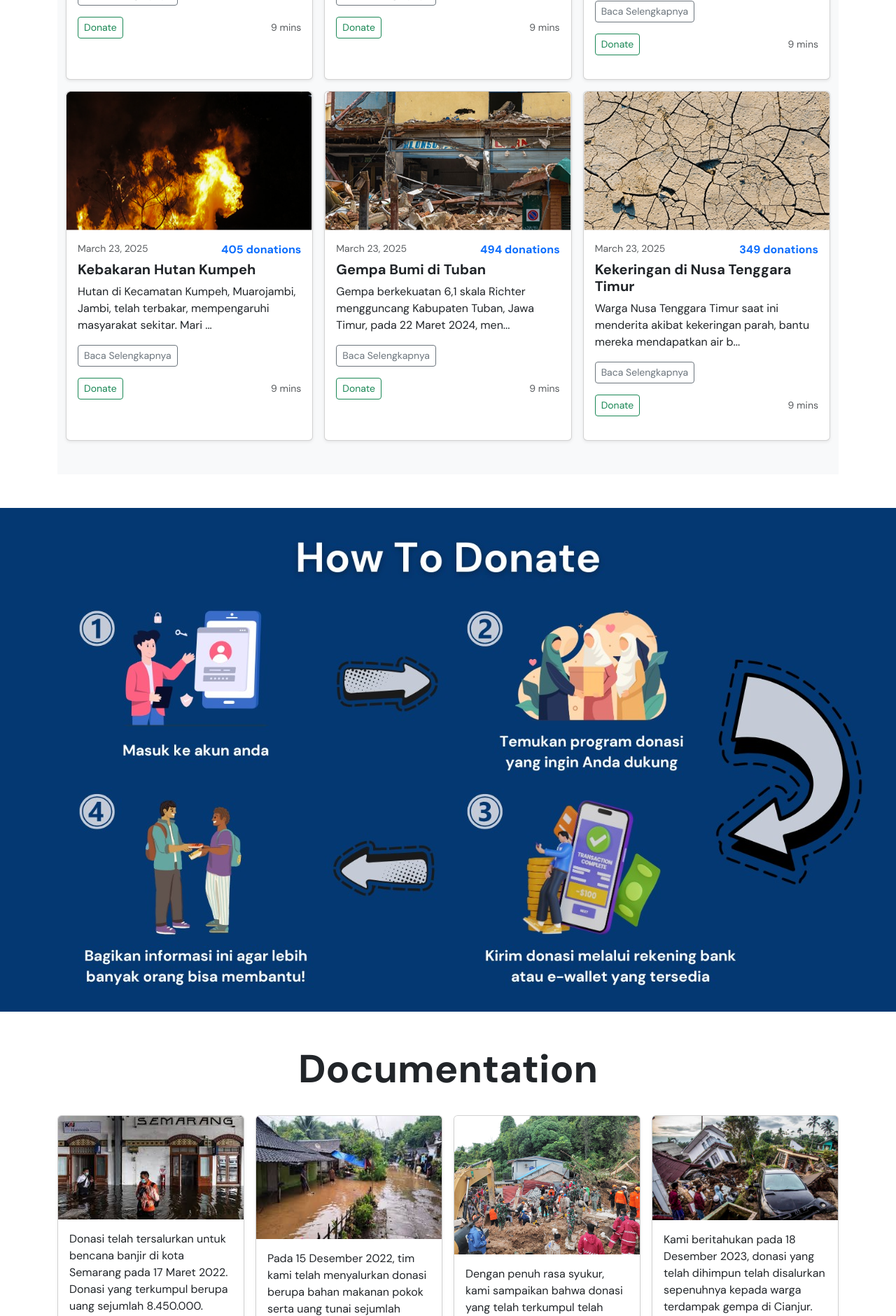
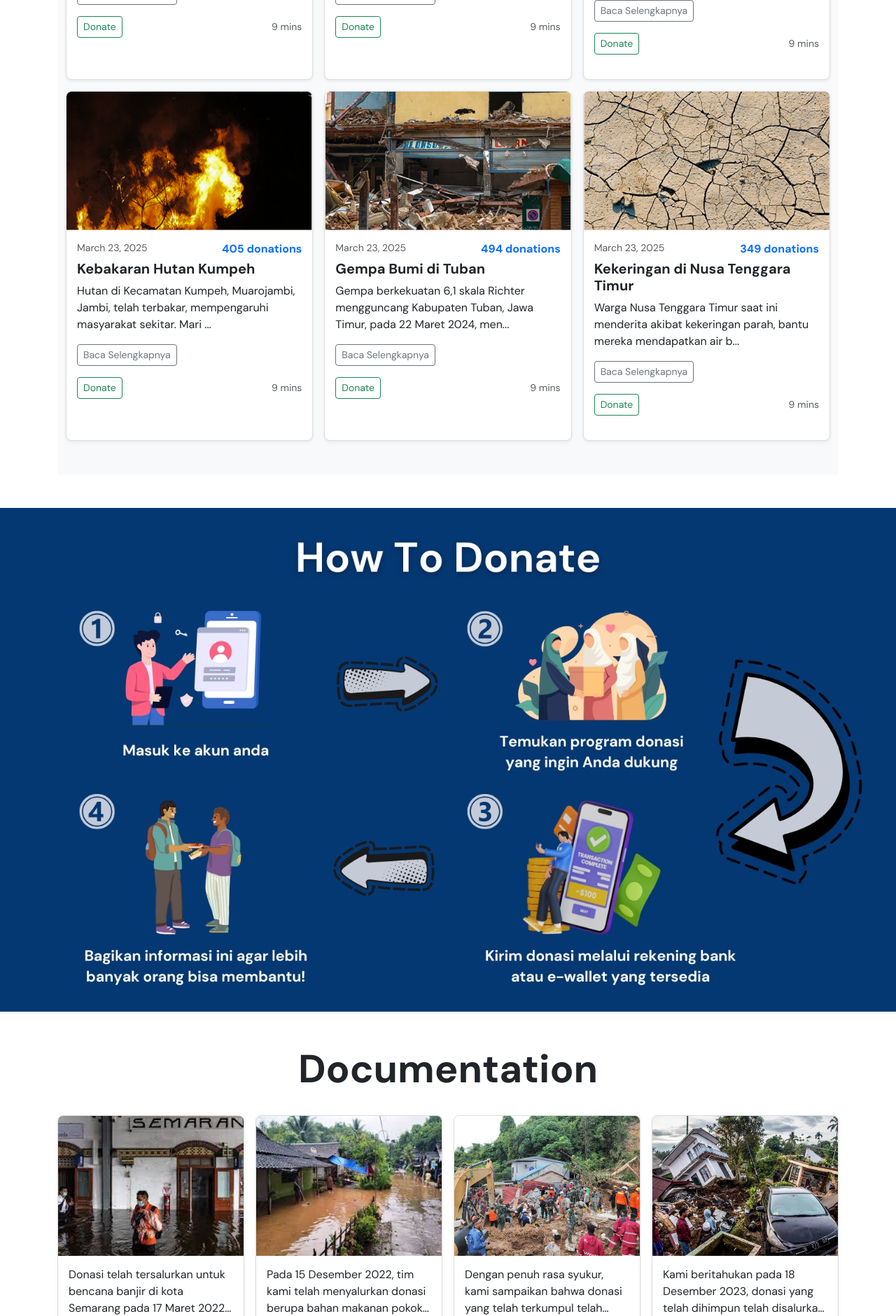
Before and after one commit to MayTanaya/project-webdev, a PHP site: page / in a window 1280 px wide. Shown: the part 2078-3959 px from the top of the page at 70% size. Run offline with PHP 8.4, Linux system fonts and the light colour scheme.

Commit message:
Update index-style.css

```diff
--- a/index-style.css
+++ b/index-style.css
@@ -3,7 +3,7 @@
   margin: 0;
   padding: 0;
   box-sizing: border-box;
-  overflow-x: hidden; /* Mencegah scroll horizontal */
+  overflow-x: hidden;
 }
 
 h1,
@@ -28,10 +28,10 @@
   top: 0;
   left: 0;
   width: 100%;
-  z-index: 1000;
+  z-index: 99;
   background-color: #003366;
   transition: background-color 0.3s ease-in-out;
-  padding: 15px 20px;
+  padding: top;
 }
 
 .main-content {
@@ -56,7 +56,6 @@
   text-shadow: 4px 4px 12px rgba(0, 0, 0, 0.8);
 }
 
-
 .hero-section,
 .hero {
   position: relative;
@@ -70,7 +69,6 @@
   top: 0;
   left: 0;
   width: 100%;
-  height: 100%;
   object-fit: cover;
 }
 
@@ -133,7 +131,6 @@
   box-shadow: 0 0 5px rgba(0, 123, 255, 0.5);
 }
 
-
 /* Tombol */
 .btn-dark {
   color: white;
@@ -144,3 +141,35 @@
   border: none;
   cursor: pointer;
 }
+
+.fixed-size-img {
+  width: 100%;
+  height: 200px;
+  object-fit: cover;
+}
+
+.card {
+  border: 1px solid #ddd;
+  border-radius: 8px;
+  overflow: hidden;
+}
+
+.card-body {
+  padding: 15px;
+}
+
+.card-text {
+  display: -webkit-box;
+  -webkit-line-clamp: 3;
+  -webkit-box-orient: vertical;
+  overflow: hidden;
+  text-overflow: ellipsis;
+}
+
+.btn-outline-primary {
+  border-radius: 20px;
+}
+
+.full-text {
+  display: none;
+}
```
